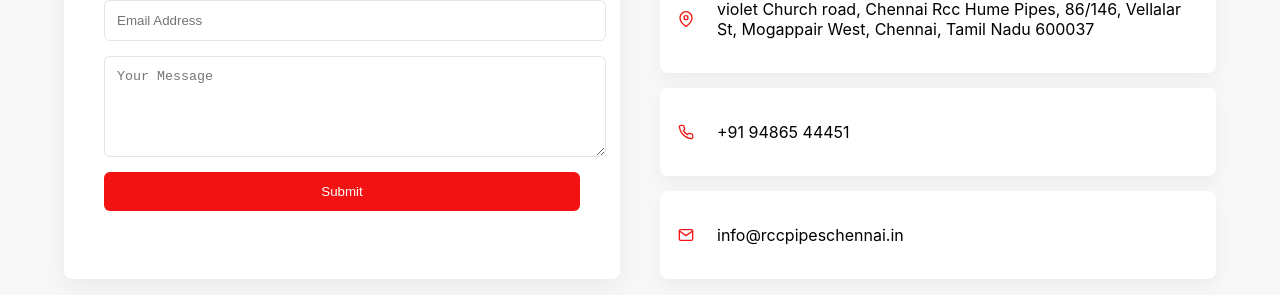
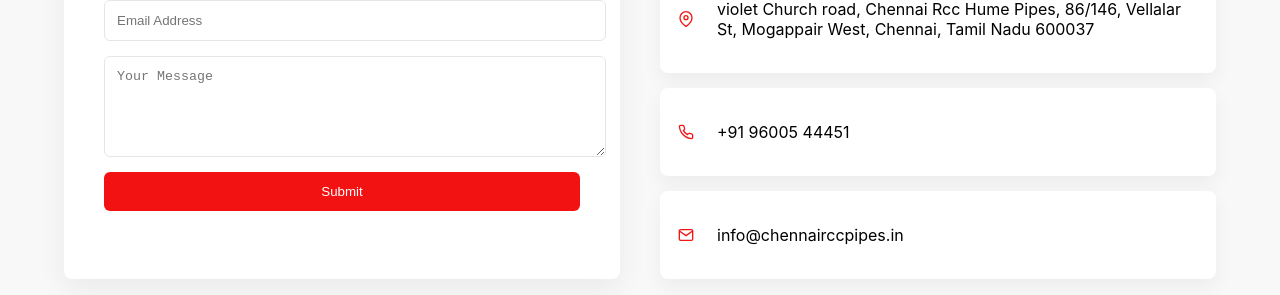
Before and after one commit to devfrontlinetech/rccpipes, a React (Create React App) app: page / in a window 1280 px wide. Shown: the part 6580-6875 px from the top of the page. Built offline with nearby package versions, Linux system fonts and the light colour scheme.

Commit message:
Update contact.jsx

```diff
--- a/src/components/home/contact.jsx
+++ b/src/components/home/contact.jsx
@@ -13,12 +13,12 @@ function Contact() {
     {
       id: 2,
       icon: <FiPhone />,
-      text: "+91 94865 44451",
+      text: "+91 96005 44451",
     },
     {
       id: 3,
       icon: <FiMail />,
-      text: "info@rccpipeschennai.in",
+      text: "info@chennairccpipes.in",
     },
   ];
 
```
